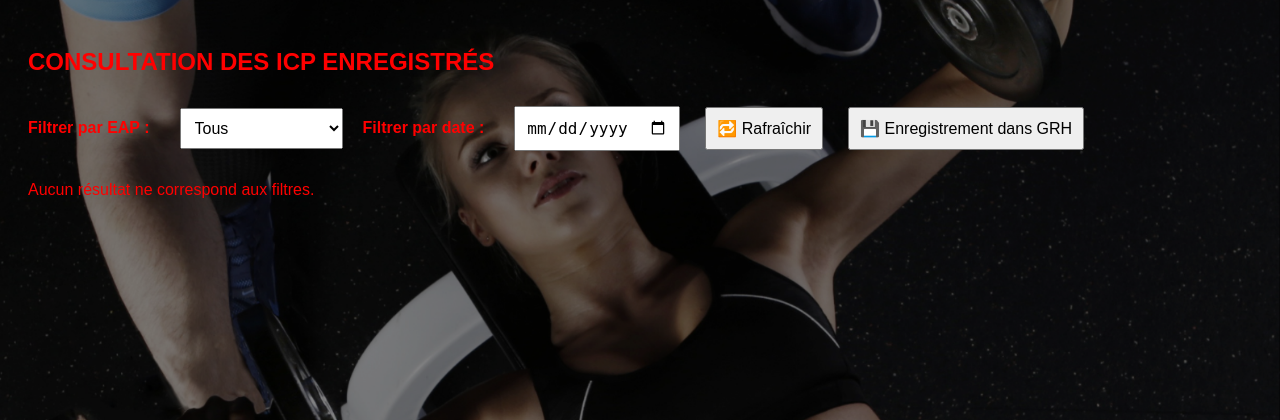
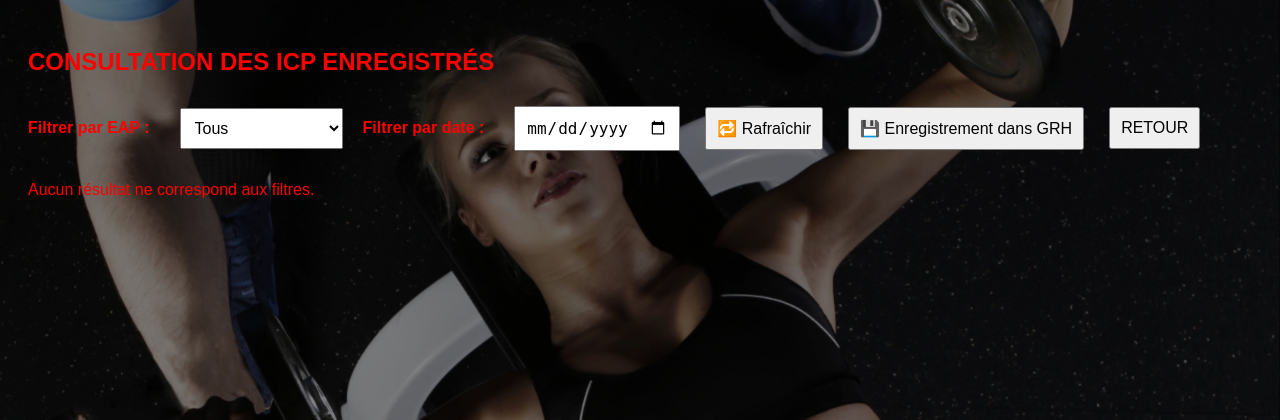
Before and after one commit to loupau28/icp-app, a Flask app: page /consultage in a window 1280 px wide. Shown: the top 420 px of the page. Run offline with Flask 3, Linux system fonts and the light colour scheme; data that the repository does not hold is empty; some libraries are stand-ins or nearby versions.

Commit message:
Ajout btn retour

```diff
--- a/templates/Consultage.html
+++ b/templates/Consultage.html
@@ -43,6 +43,7 @@
 
     <button onclick="chargerICP()">🔁 Rafraîchir</button>
     <button onclick="enregistrerGRH()">💾 Enregistrement dans GRH</button>
+	<button onclick="index()">RETOUR</button>
   </div>
 
   <div id="tableau-container"></div>
--- a/templates/Renseignement ICP.html
+++ b/templates/Renseignement ICP.html
@@ -69,6 +69,7 @@
   <div id="tableau-container"></div>
   <div id="send-button">
     <button onclick="envoyerEmailEtSauvegarder()">ENVOYER LES ICP</button>
+	<button onclick="index()">RETOUR</button>
   </div>
 
   <script src="https://cdn.jsdelivr.net/npm/@emailjs/browser@3/dist/email.min.js"></script>
```
